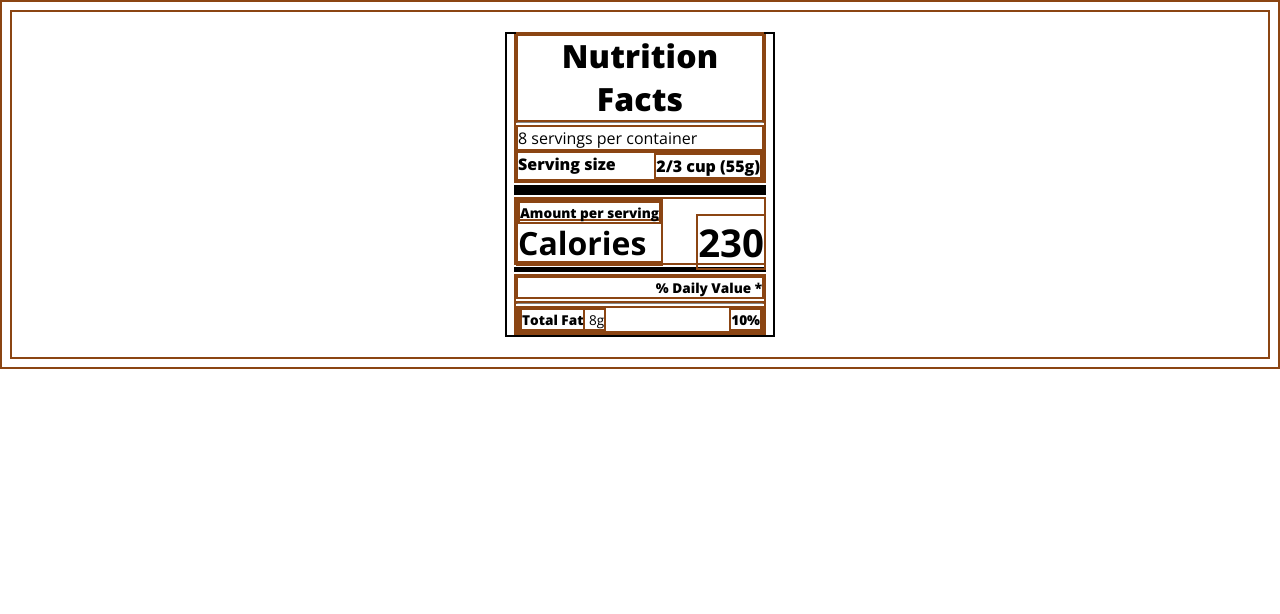
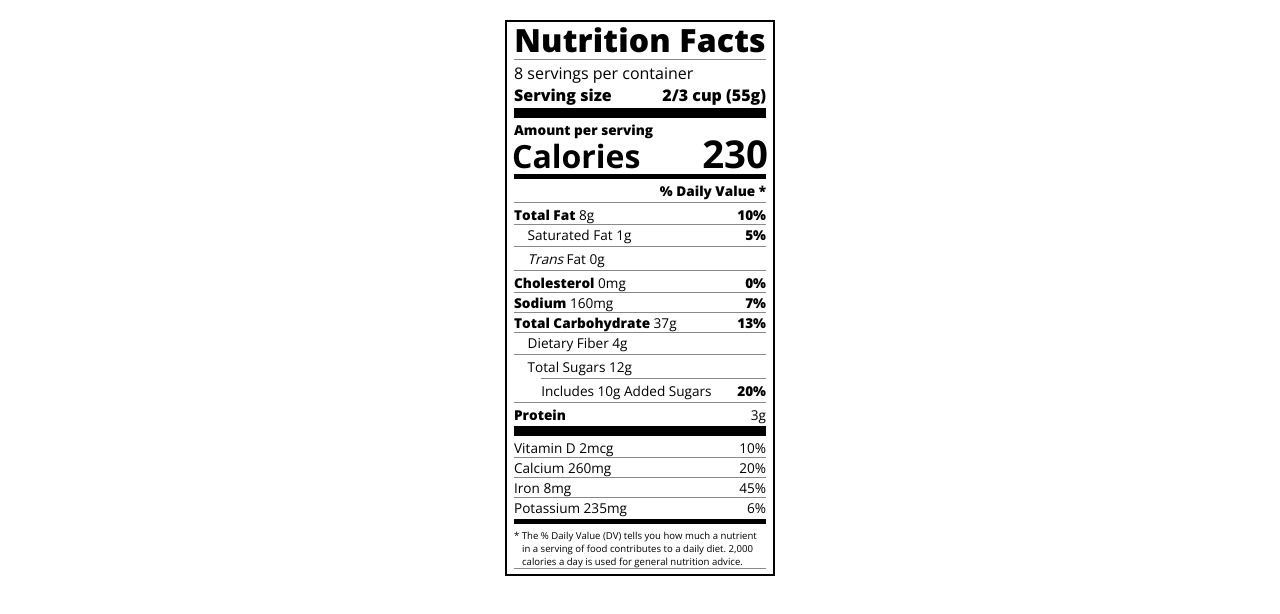
Before and after one commit to Murat2810/freeCodeCamp, a plain HTML site: page html-css/typography-nutrition-label/index.html in a window 1280 px wide. Drawn offline with nearby package versions, Linux system fonts and the light colour scheme.

Commit message:
finish-typography

```diff
--- a/html-css/typography-nutrition-label/index.html
+++ b/html-css/typography-nutrition-label/index.html
@@ -29,7 +29,7 @@
       </div>
       <div class="divider medium"></div>
       <div class="daily-value small-text">
-        <p class="bold right">% Daily Value *</p>
+        <p class="bold right no-divider">% Daily Value *</p>
         <div class="divider"></div>
         <p>
           <span>
@@ -38,6 +38,50 @@
           </span>
           <span class="bold">10%</span>
         </p>
+        <p class="indent no-divider">
+          Saturated Fat 1g<span class="bold">5%</span>
+        </p>
+        <div class="divider"></div>
+        <p class="indent no-divider">
+          <span><i>Trans</i> Fat 0g</span>
+        </p>
+        <div class="divider"></div>
+        <p>
+          <span><span class="bold">Cholesterol</span> 0mg</span>
+          <span class="bold">0%</span>
+        </p>
+        <p>
+          <span>
+            <span class="bold">Sodium</span>
+            160mg
+          </span>
+          <span class="bold">7%</span>
+        </p>
+        <p>
+          <span>
+            <span class="bold">Total Carbohydrate</span>
+            37g
+          </span>
+          <span class="bold">13%</span>
+        </p>
+        <p class="indent no-divider">Dietary Fiber 4g</p>
+        <div class="divider"></div>
+        <p class="indent no-divider">Total Sugars 12g</p>
+        <div class="divider double-indent"></div>
+        <p class="double-indent no-divider">
+          Includes 10g Added Sugars
+          <span class="bold">20%</span>
+        </p>
+        <div class="divider"></div>
+        <p class="no-divider"><span class="bold">Protein</span>3g</p>
+        <div class="divider large"></div>
+        <p>Vitamin D 2mcg<span>10%</span></p>
+        <p>Calcium 260mg<span>20%</span></p>
+        <p>Iron 8mg<span>45%</span></p>
+        <p class="no-divider">Potassium 235mg<span>6%</span></p>
+        <div class="divider medium"></div>
+
+<p class="note">* The % Daily Value (DV) tells you how much a nutrient in a serving of food contributes to a daily diet. 2,000 calories a day is used for general nutrition advice.</p>
       </div>
     </div>
   </body>
--- a/html-css/typography-nutrition-label/styles.css
+++ b/html-css/typography-nutrition-label/styles.css
@@ -1,6 +1,5 @@
 * {
   box-sizing: border-box;
-  border: 2px solid saddlebrown;
 }
 html {
   font-size: 16px;
@@ -68,16 +67,34 @@ header h1 {
   font-weight: 700;
 }
 
-.calories-info span{
+.calories-info span {
   font-size: 2.4em;
   font-weight: 700;
   margin: -7px -2px;
 }
 
-.medium{
+.medium {
   height: 5px;
 }
 
-.right{
+.right {
   justify-content: flex-end;
 }
+
+.indent {
+  margin-left: 1em;
+}
+
+.daily-value p:not(.no-divider) {
+  border-bottom: 1px solid #888989;
+}
+.double-indent {
+  margin-left: 2em;
+}
+
+.note {
+  font-size: 0.6rem;
+  margin: 5px 0;
+  padding: 0 8px;
+  text-indent: -8px;
+}
```
